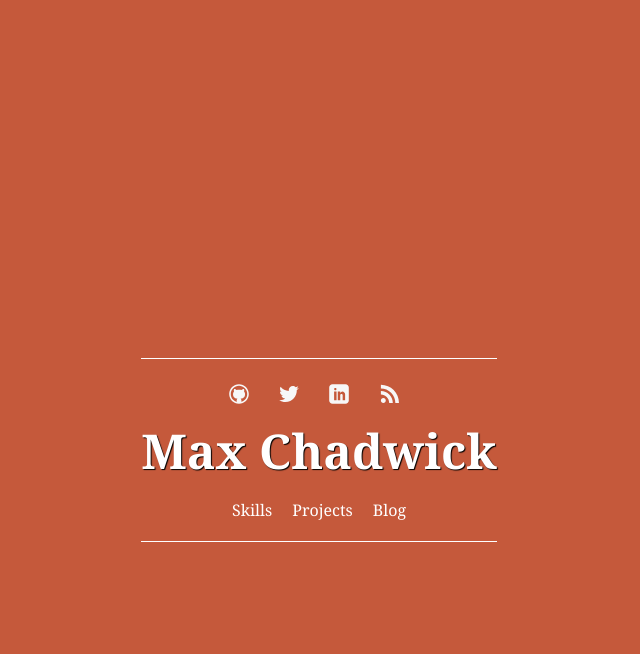
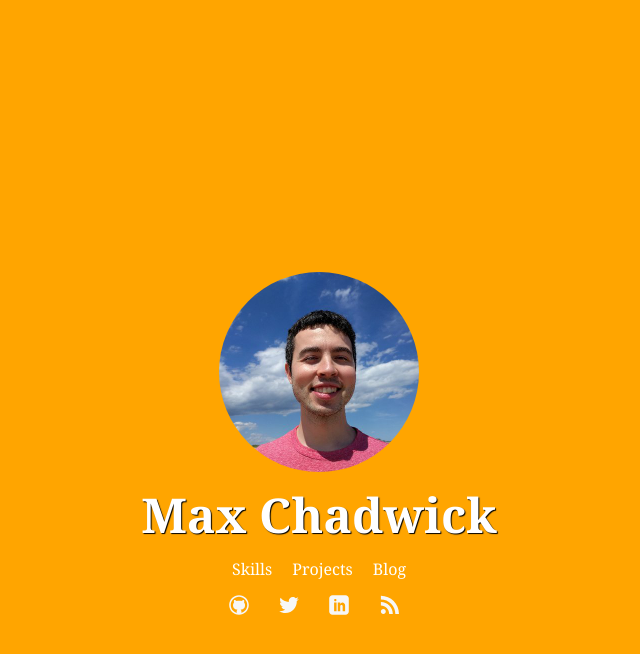
Before and after one commit to mpchadwick/mpchadwick.github.io, a Jekyll site: the page built from index.html, in a window 1280 px wide. Shown: the top 654 px of the page, without its empty margins (321-961 px from the left). Built offline with Jekyll 4.4.1, drawn with Linux system fonts in a browser that asks for light colours.

Commit message:
Refresh home page

```diff
--- a/_sass/_home.scss
+++ b/_sass/_home.scss
@@ -1,15 +1,5 @@
 body.home {
-    background-color: orange;
-  -webkit-animation-name: body-background;
-          animation-name: body-background;
-  -webkit-animation-duration: 10s;
-          animation-duration: 10s;
-  -webkit-animation-iteration-count: infinite;
-          animation-iteration-count: infinite;
-  -webkit-animation-direction: alternate;
-          animation-direction: alternate;
-  -webkit-animation-timing-function: linear;
-          animation-timing-function: linear;
+  background-color: orange;
   display: -webkit-box;
   display: -webkit-flex;
   display: -ms-flexbox;
@@ -24,9 +14,15 @@ body.home {
           justify-content: center;
   color: white;
 }
+.home__avatar {
+  width: 200px;
+  display: block;
+  margin-left: auto;
+  margin-right: auto;
+  margin-bottom: 10px;
+  border-radius: 50%;
+}
 .home-wrapper {
-    border-top: 1px solid white;
-    border-bottom: 1px solid white;
     padding-top: 15px;
     padding-bottom: 15px;
 }
@@ -58,7 +54,7 @@ body.home {
 }
 .home__header {
     font-size: 32px;
-    margin-bottom: 15px;
+    margin-bottom: 10px;
     padding-bottom: 0em;
     text-shadow: 1px 1px 1px #000;
 }
--- a/index.html
+++ b/index.html
@@ -5,12 +5,13 @@ body-class: home
 include-social: true
 ---
 <div class="home-wrapper">
-    {% include social-links.html %}
-    <div class="clear"></div>
+    <img class="home__avatar" alt="Max Chadwick" src="/img/me.jpg">
     <h1 class="home__header">Max Chadwick</h1>
     <ul class="home-menu">
         <li class="home-menu__item"><a class="home-menu__item-link" href="/skills/">Skills</a></li>
         <li class="home-menu__item"><a class="home-menu__item-link" href="/projects/">Projects</a></li>
         <li class="home-menu__item"><a class="home-menu__item-link" href="/blog/">Blog</a></li>
     </ul>
+    {% include social-links.html %}
+    <div class="clear"></div>
 </div>
```
